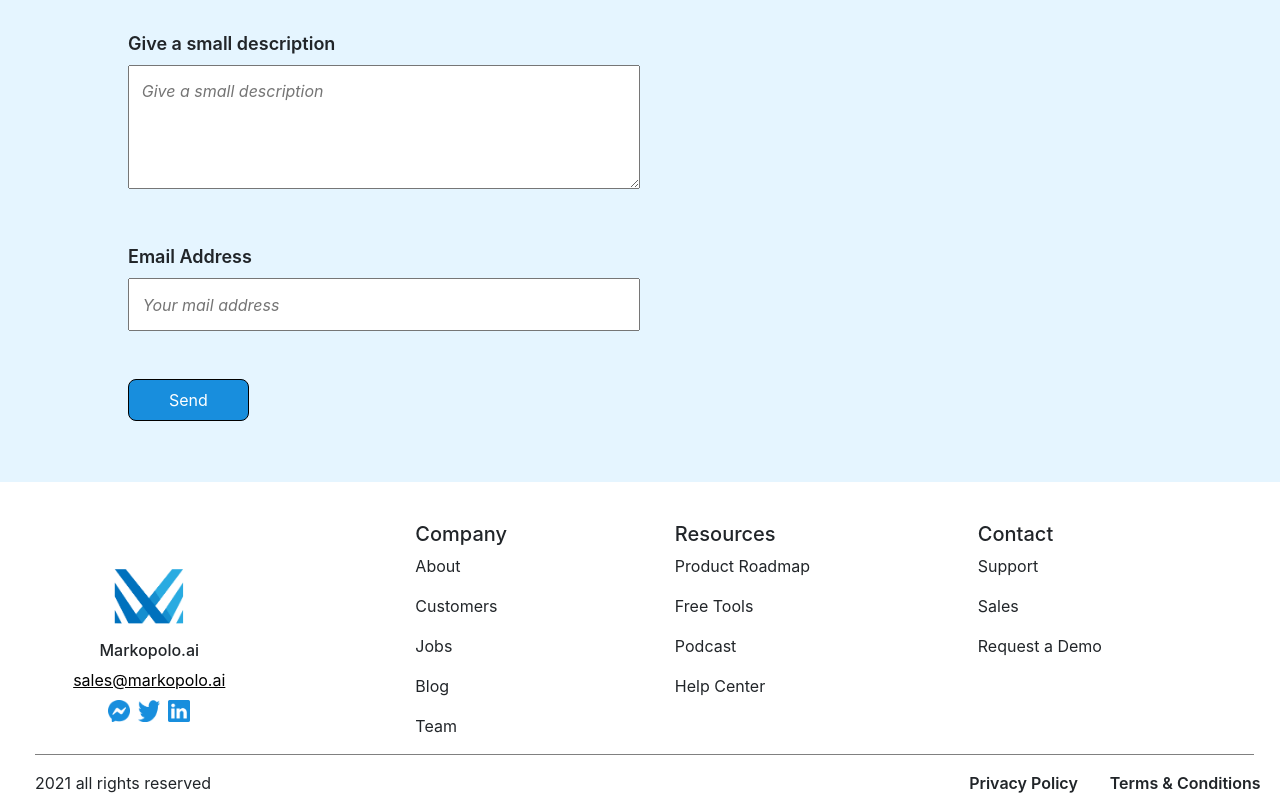
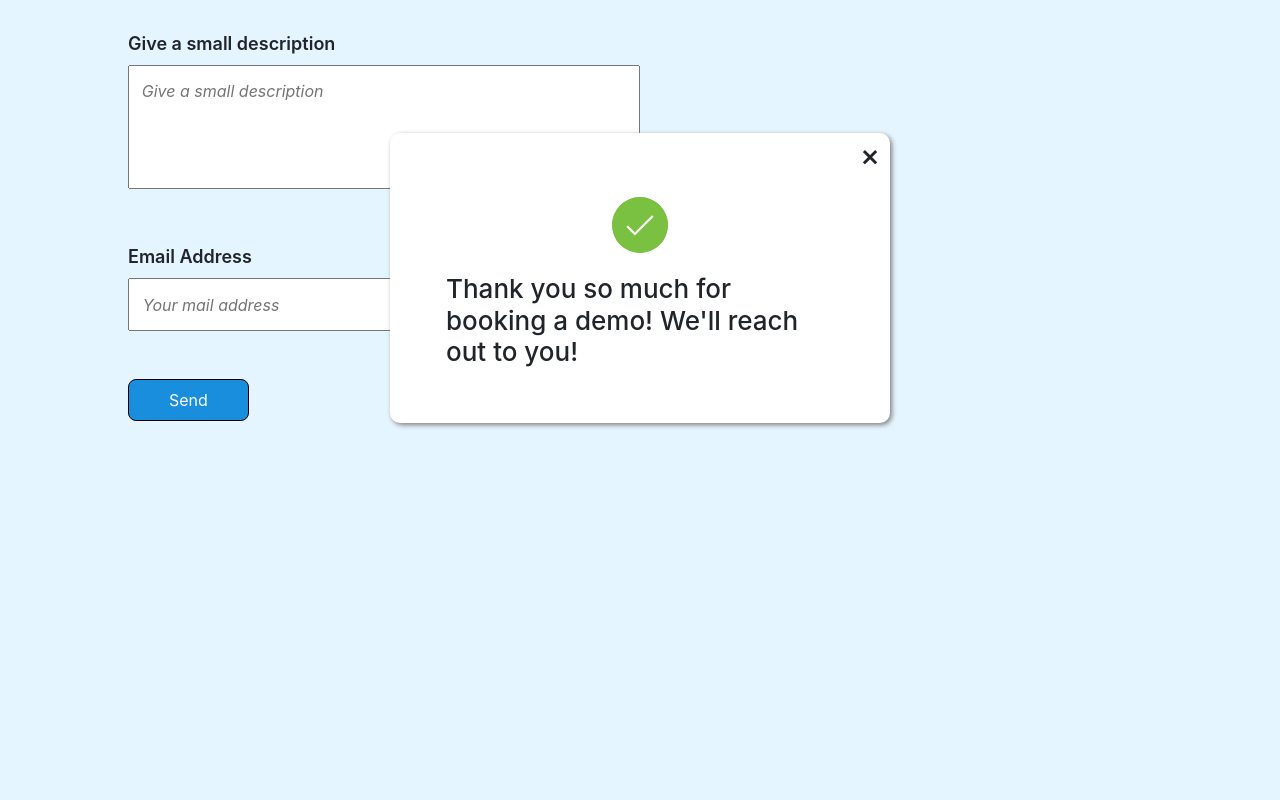
Before and after one commit to Arifulhaque-02128/new-project1, a Next.js app: page /product_roadmap in a window 1280 px wide. Both pictures are taken after typing "Sample", "Sample", "name@example.com" into the empty fields and a click on the input "Send". Shown: the part 1781-2581 px from the top of the page. Built offline with nearby package versions, Linux system fonts and the light colour scheme.

Commit message:
popup added

```diff
--- a/Components/ProductRoadmap/Feature/Feature.module.css
+++ b/Components/ProductRoadmap/Feature/Feature.module.css
@@ -41,3 +41,104 @@
     padding: 0.5rem 2.5rem;
     background-color: #188EDD;
 }
+
+
+/* style for popup */
+
+.popup{
+    width: 500px;
+    background-color: white;
+    border-radius: 10px;
+    box-shadow: 2px 2px 5px gray;
+    padding: 3rem 3.5rem;
+    margin: 2rem auto;
+    position: relative;
+    bottom: 25vw;
+}
+.cancel{
+    font-size: 30px;
+    font-weight: 500;
+    cursor: pointer;
+    width: fit-content;
+    position: absolute;
+    top: 0px;
+    right: 10px;
+}
+.cancel:hover{
+    cursor: pointer;
+    color: gray;
+}
+
+
+/*
+.circ{
+    opacity: 0;
+    stroke-dasharray: 130;
+    stroke-dashoffset: 130;
+    -webkit-transition: all 1s;
+    -moz-transition: all 1s;
+    -ms-transition: all 1s;
+    -o-transition: all 1s;
+    transition: all 1s;
+}
+.tick{
+    stroke-dasharray: 50;
+    stroke-dashoffset: 50;
+    -webkit-transition: stroke-dashoffset 1s 0.5s ease-out;
+    -moz-transition: stroke-dashoffset 1s 0.5s ease-out;
+    -ms-transition: stroke-dashoffset 1s 0.5s ease-out;
+    -o-transition: stroke-dashoffset 1s 0.5s ease-out;
+    transition: stroke-dashoffset 1s 0.5s ease-out;
+}
+.drawn + svg .path{
+    opacity: 1;
+    stroke-dashoffset: 0;
+} */
+
+.checkmark__circle {
+    stroke-dasharray: 166;
+    stroke-dashoffset: 166;
+    stroke-width: 2;
+    stroke-miterlimit: 10;
+    stroke: #7AC142;
+    fill: none;
+    animation: stroke 0.6s cubic-bezier(0.65, 0, 0.45, 1) forwards;
+  }
+  .checkmark {
+    width: 56px;
+    height: 56px;
+    border-radius: 50%;
+    display: block;
+    stroke-width: 2;
+    stroke: #fff;
+    stroke-miterlimit: 10;
+    margin: 10% auto;
+    box-shadow: inset 0px 0px 0px #7AC142;
+    animation: fill 0.4s ease-in-out 0.4s forwards,
+      scale 0.3s ease-in-out 0.9s both;
+  }
+  .checkmark__check {
+    transform-origin: 50% 50%;
+    stroke-dasharray: 48;
+    stroke-dashoffset: 48;
+    animation: stroke 0.3s cubic-bezier(0.65, 0, 0.45, 1) 0.8s forwards;
+  }
+  @keyframes stroke {
+    100% {
+      stroke-dashoffset: 0;
+    }
+  }
+  @keyframes scale {
+    0%,
+    100% {
+      transform: none;
+    }
+    50% {
+      transform: scale3d(1.1, 1.1, 1);
+    }
+  }
+  @keyframes fill {
+    100% {
+      box-shadow: inset 0px 0px 0px 30px #7AC142;
+    }
+  }
--- a/Components/ProductRoadmap/Feature/FeatureForm.js
+++ b/Components/ProductRoadmap/Feature/FeatureForm.js
@@ -1,8 +1,10 @@
-import React from 'react';
+import React, { useState } from 'react';
 import { useForm } from "react-hook-form";
 import styles from './Feature.module.css';
 
 const FeatureForm = () => {
+
+    const [open, setOpen] = useState(false);
 
     const { register, handleSubmit, formState: { errors } } = useForm();
     const onSubmit = (data, e) => {
@@ -29,9 +31,35 @@ const FeatureForm = () => {
                 {errors.email && <span style={{color: "red"}}>This field is required</span>}
                 <br /> <br />
 
-                <input className={styles.sendBtn} type="submit" value="Send" />
+                <input className={styles.sendBtn} onClick={() => setOpen(true)} type="submit" value="Send" />
             </form>
-            <p ></p>
+            {
+                open ?
+                    <div className={styles.popup}>
+                        <div style={{width: "60px", height: "60px", margin: "1rem auto"}}>
+                            {/* <div className={styles.drawn} style={{maxWidth: "50px", maxHeight: "50px"}}> </div>
+                                <svg version="1.1" id="tick" xmlns="http://www.w3.org/2000/svg" xmlnsXlink="http://www.w3.org/1999/xlink" x="0px" y="0px"
+                                    viewBox="0 0 37 37" style={{ enableBackground: "new 0 0 37 37" }} xmlSpace="preserve">
+                                    <path className={`${styles.circ} ${styles.path}`} style={{fill:"none", stroke:"#32CD32",strokeWidth:"2.5", strokeLinejoin:"round", strokeMiterLimit:"10" }} d="
+                                        M30.5,6.5L30.5,6.5c6.6,6.6,6.6,17.4,0,24l0,0c-6.6,6.6-17.4,6.6-24,0l0,0c-6.6-6.6-6.6-17.4,0-24l0,0C13.1-0.2,23.9-0.2,30.5,6.5z"
+                                        />
+                                    <polyline className={`${styles.tick} ${styles.path}`} style={{fill:"none", stroke:"#32CD32",strokeWidth:"2.5", strokeLinejoin:"round", strokeMiterLimit:"10" }} points="
+                                        11.6,20 15.9,24.2 26.4,13.8 "/>
+                                </svg> */}
+                                <svg className={styles.checkmark} xmlns="http://www.w3.org/2000/svg" viewBox="0 0 52 52">
+                                    <circle className={styles.checkmark__circle} cx="26" cy="26" r="25" fill="none"/>
+                                    <path className={styles.checkmark__check} fill="none" d="M14.1 27.2l7.1 7.2 16.7-16.8"/>
+                                </svg>
+
+                        </div>
+
+                        <h4 style={{ fontSize: "26px"}}>Thank you so much for booking a demo! We'll reach out to you!</h4>
+                        <p className={styles.cancel} onClick={() => setOpen(false)}>&times;</p>
+                    </div> : null
+            }
+
+
+            {/* <p ></p> */}
         </div>
     );
 };
--- a/package.json
+++ b/package.json
@@ -10,6 +10,7 @@
   "dependencies": {
     "@auth0/auth0-react": "^1.3.0",
     "@auth0/nextjs-auth0": "^1.1.0",
+    "@material-ui/core": "^4.11.4",
     "@react-google-maps/api": "^2.1.1",
     "airtable": "^0.10.1",
     "axios": "^0.21.1",
```
Also changed, not shown: 1 other file (tests, documents, lock files or other folders).
